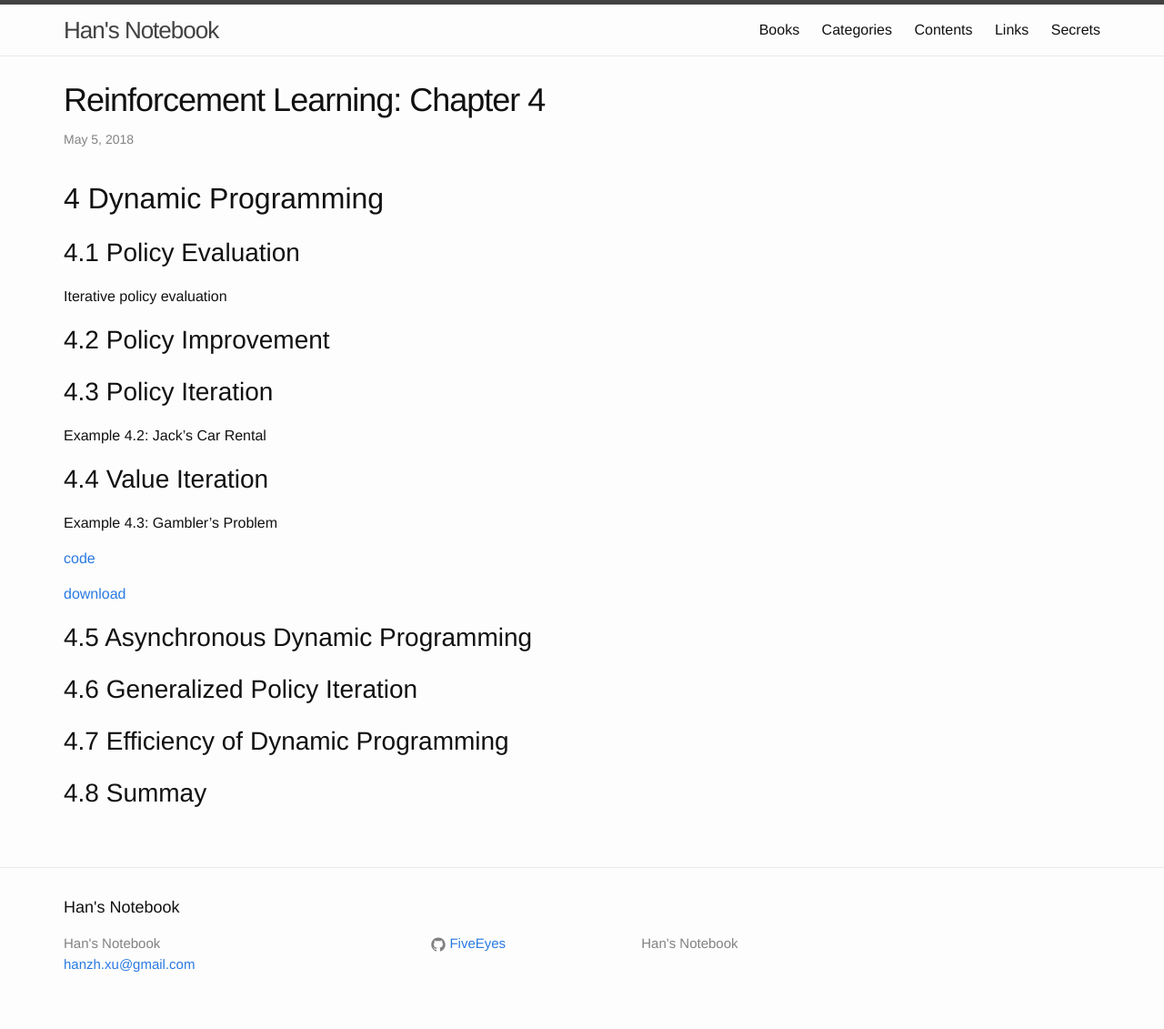
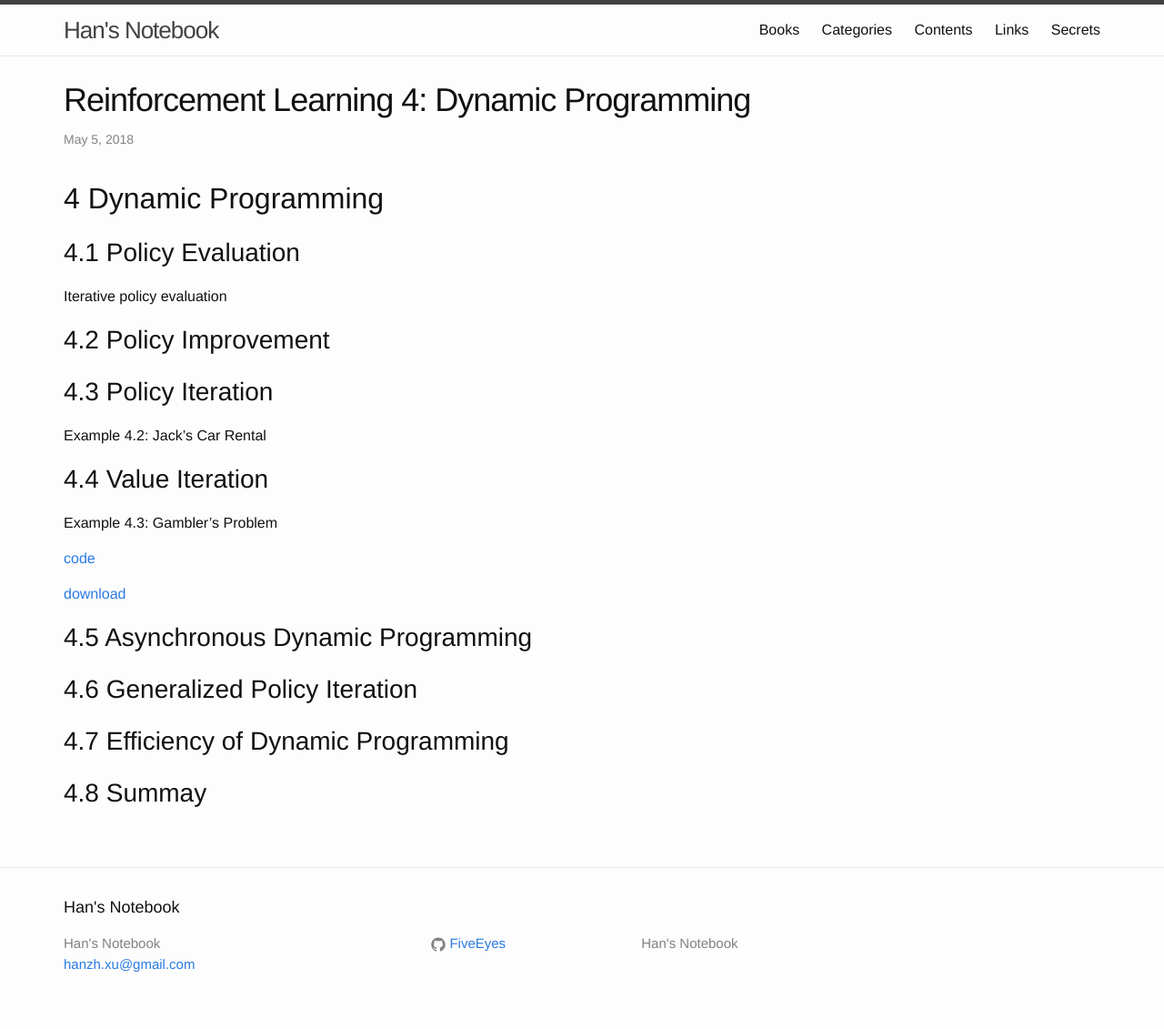
Before and after one commit to FiveEyes/FiveEyes.github.io, a Jekyll site: the page built from _posts/reinforcementlearningbook/2018-05-05-Sutton-Book-4.md, in a window 1280 px wide. Shown: the whole page at 91% size. Built offline with Jekyll 4.4.1, drawn with Linux system fonts in a browser that asks for light colours.

Commit message:
Update 2018-05-05-Sutton-Book-4.md

```diff
--- a/_posts/reinforcementlearningbook/2018-05-05-Sutton-Book-4.md
+++ b/_posts/reinforcementlearningbook/2018-05-05-Sutton-Book-4.md
@@ -1,6 +1,6 @@
 ---
 layout: post
-title: "Reinforcement Learning: Chapter 4"
+title: "Reinforcement Learning 4: Dynamic Programming"
 date: 2018-05-05 00:39:00
 categories: Learning
 ---
```
